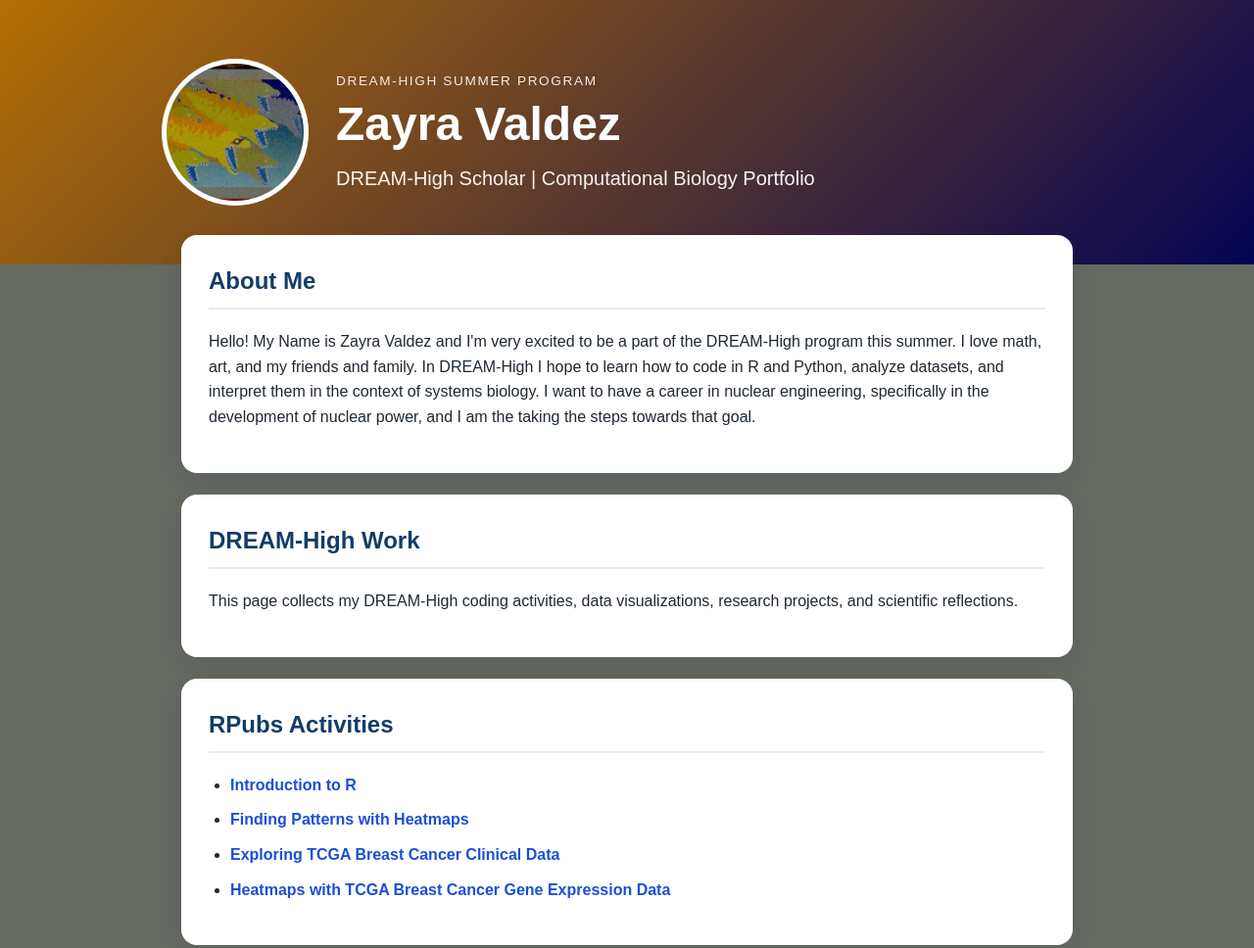
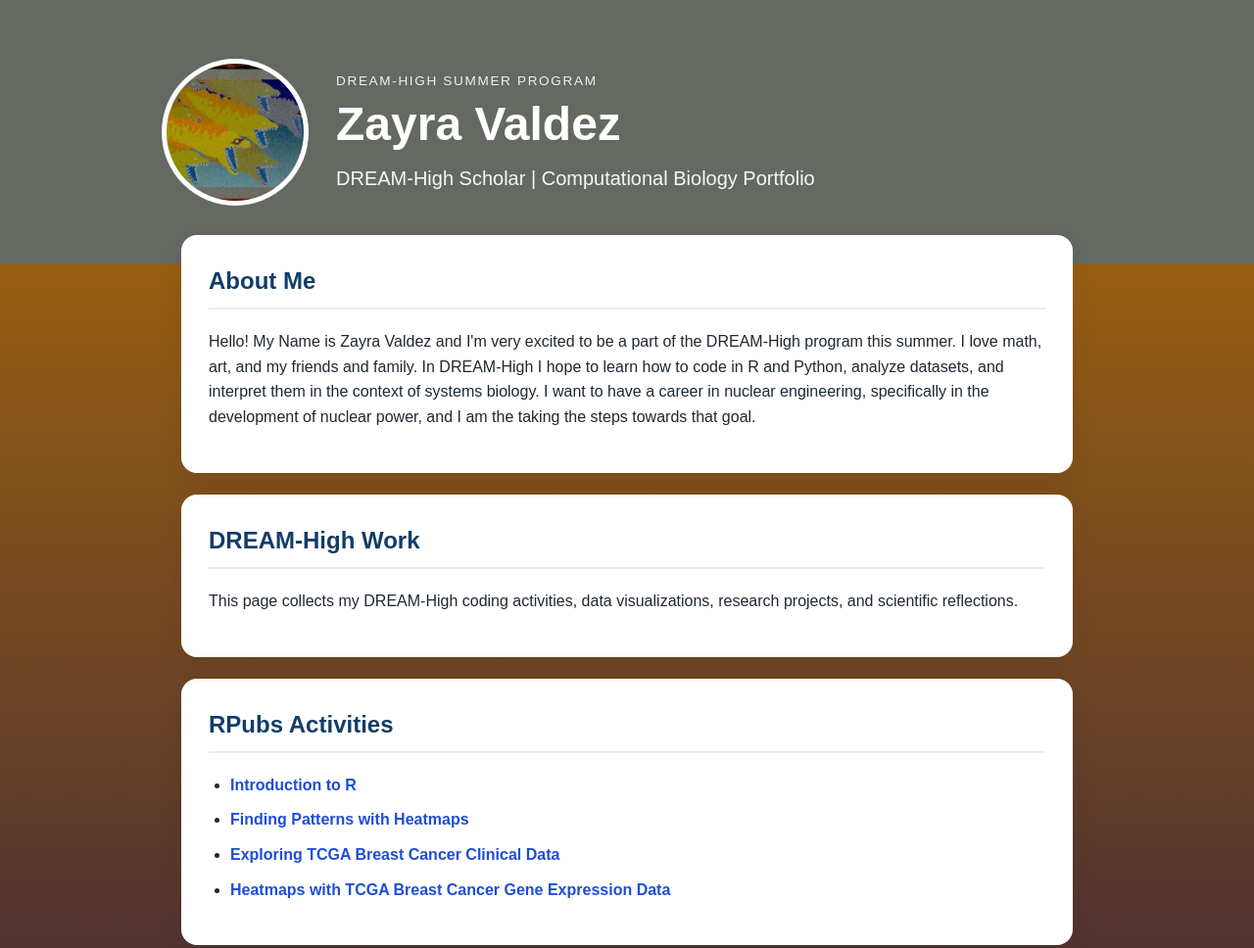
Before and after one commit to zyrvldz/z-valdez.github.io, a plain HTML site: page index.html in a window 1280 px wide. Shown: the top 968 px of the page at 98% size. Drawn offline with Linux system fonts and the light colour scheme.

Commit message:
Update style.css

```diff
--- a/style.css
+++ b/style.css
@@ -5,11 +5,11 @@ body {
   font-family: Arial, Helvetica, sans-serif;
   line-height: 1.6;
   color: #1f2933;
-  background: #646962;
+  background: linear-gradient(#B36F04,#050454)
 }
 
 .hero {
-  background: linear-gradient(135deg, #B36F04, #050454);
+  background: linear-gradient(135deg, #646962, #646962);
   color: white;
   padding: 60px 20px;
 }
```
